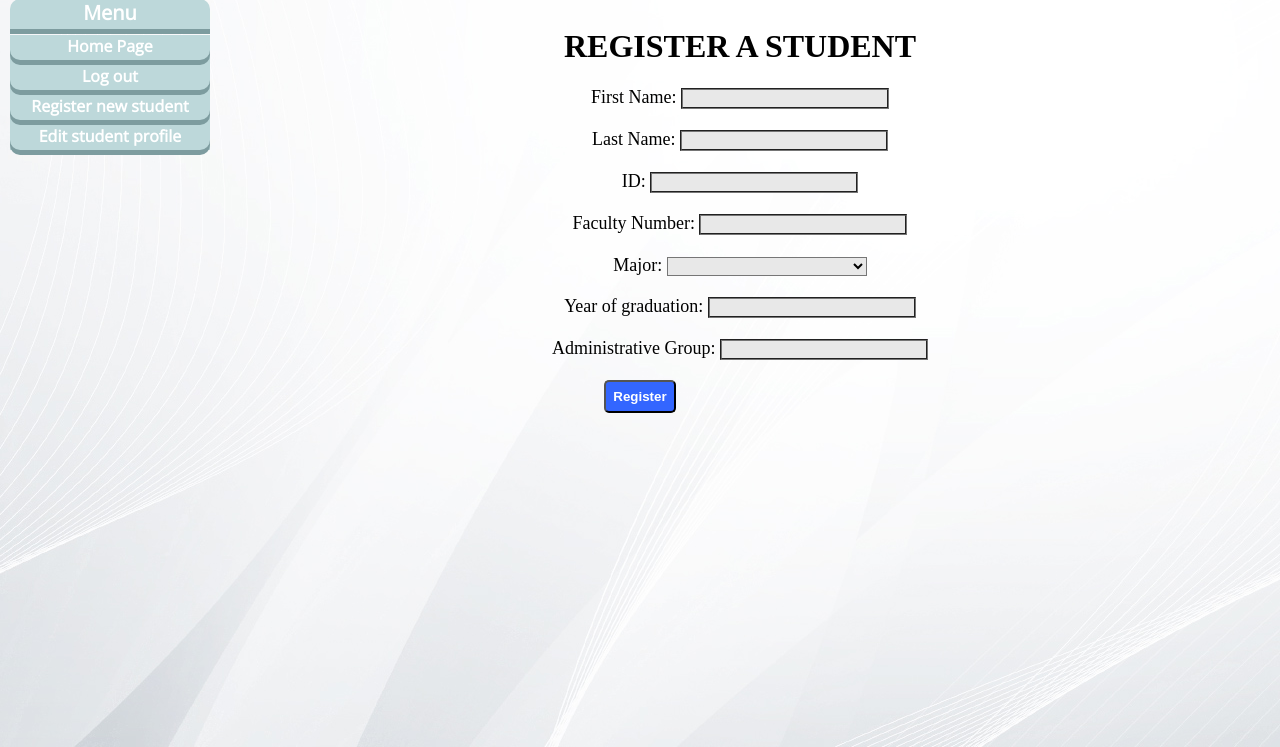
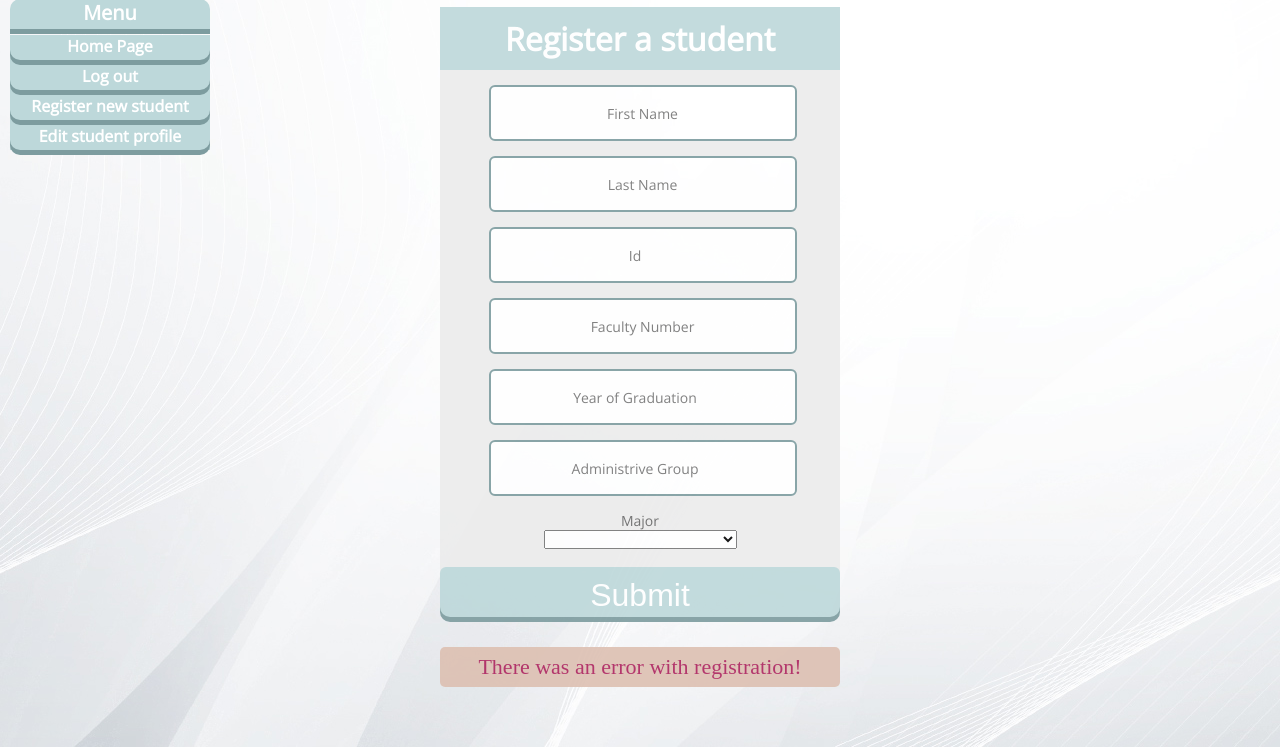
Before and after one commit to TsvetaKandilarova/FMI-WWW-project, a PHP site: page /registration.php in a window 1280 px wide. Shown: the part 53-800 px from the top of the page. Run offline with PHP 8.4, Linux system fonts and the light colour scheme; the visitor is signed in with stand-in values (Sample User, id 1); tables that the repository leaves empty or names only in its code hold one stand-in row (values such as "Sample post"); data that the repository does not hold is empty.

Commit message:
Update registration form style

```diff
--- a/css/registration.css
+++ b/css/registration.css
@@ -1,43 +1,83 @@
+@import url(http://fonts.googleapis.com/css?family=Open+Sans);
+
 h1 {
-	text-align: center;
-	text-transform: uppercase;
+  font-size: 32px;
+  padding: 10px;
+  margin: 0;
+  color: #fff;
+  background-color: #BDD8DA;
+  margin-bottom: 15px;
+  font-family: 'Open Sans', 'sans-serif';
 }
+
 form {
 	text-align: center;
 }
 
-input , #major {
-    margin-bottom: 20px;
-	background-color: #E8E8E8;
-	border-style: groove;
-	width: 200px;
+.edit {
+  background-color: #ECECEC;
+  opacity: .9;
+  height: 600px;
+  width: 400px;
+  border-radius: 10px;
+  margin: 0 auto;
+  margin-top: 0px;
+  padding: 0;
+  text-align: center;
+}
+
+.box {
+	border:#7D9C9F solid 2px;
+	margin-left: 5px;
+    font-family: 'Open Sans', 'sans-serif';
+    font-size: 14px;
+}
+
+input {
+  width: 300px;
+  height: 50px;
+  border-radius: 6px;
+  border: 1px solid #acacac;
+  margin-bottom: 15px;
+  text-align: center;
+  -webkit-transition: all .5s;
+  -moz-transition: all .5s;
+  transition: all .5s;
+}
+
+input[type="submit"] {
+  font-size: 32px;
+  color: #fff;
+  background-color: #BDD8DA;
+  box-shadow: 0 5px 0 0 #7D9C9F;
+  border: none;
+  padding: 10px;
+  width: 400px;
+  display: inline-block;
+  position: relative;
+  outline: none;
+  border-bottom-left-radius: 10px;
+  border-bottom-right-radius: 10px;
+}
+
+input[type="submit"]:hover {
+    background-color: #7D9C9F;
+    color: white;
 }
 
 label {
-	font-size: 18px;
+  color: #666666;
+  font-family: 'Open Sans', 'sans-serif';
+  font-size: 14px;
 }
 
-button {
-	padding: 7px;
-	border-radius: 5px;
-	background-color: #3366FF;
-	color: white;
-	font-weight: bold;
-
-}
-
-button:hover {
-	background-color: #3399FF;
-}
-
-
-.failerror{
+.failerror {
 	text-align: center;
 	font-size: 22px;
-	background-color: #FFB2B2;
+	background-color: #DDC0B2;
 	border-radius: 5px;
 	padding: 7px;
-	color: #FF1919;
+	color: #AD235E;
 	margin-bottom: 30px;
 	margin-top: 15px;
 }
@@ -45,10 +85,10 @@ button:hover {
 .successmsg {
 	text-align: center;
 	font-size: 22px;
-	background-color: #94FF94;
+	background-color: #BDD8DA;
 	border-radius: 5px;
 	padding: 7px;
-	color: #33CC33;
+	color: #7D9C9F;
 	margin-bottom: 30px;
 	margin-top: 15px;
 }
--- a/registration.php
+++ b/registration.php
@@ -49,19 +49,21 @@ if (count($_POST) > 0) //if we have varieables from a POST request
 </header>
 
 <!--Form HTML-->
-<h1>Register a student</h1>
-<div class="registerStudent">
+
+<div class="edit">
+    <h1 id="header">Register a student</h1>
+
     <form method="post" action="">
         <!--Action is empty so the current page will be excuted e.g. the php above & metod is post-->
-        <label for="firstName"> First Name: </label> <input type="text" name="firstName" id="firstName" value="">
-        <br/>
-        <label for="lastName"> Last Name: </label> <input type="text" name="lastName" id="lastName" value="">
-        <br/>
-        <label for="id">ID: </label> <input type="number" name="id" id="id" value="">
-        <br/>
-        <label for="fn">Faculty Number: </label> <input type="fn" name="fn" id="fn" value="">
-        <br/>
-        <label for="major">Major: </label>
+        <input type="text" placeholder="First Name" name="firstName" id="firstName" value="" class="box">
+        <input type="text" placeholder="Last Name" name="lastName" id="lastName" value="" class="box">
+        <input type="number" placeholder="Id" name="id" id="id" value="" class="box">
+        <input type="fn" placeholder="Faculty Number" name="fn" id="fn" value="" class="box">
+        <input type="number" placeholder="Year of Graduation" name="graduation" id="graduation" value="" class="box">
+        <input type="number" placeholder="Administrive Group" name="group" id="group" value="" class="box">
+        </br>
+        <label>Major</label>
+        </br>
         <select name="major" id="major">
             <option value=""></option>
             <option value="CS">Computer Science</option>
@@ -73,22 +75,18 @@ if (count($_POST) > 0) //if we have varieables from a POST request
             <option value="APPMATH">Applied Mathematics</option>
             <option value="STAT">Statistics</option>
         </select>
-        <br/>
-        <label for="graduation">Year of graduation: </label> <input type="number" name="graduation" id="graduation"
-                                                                    value="">
-        <br/>
-        <label for="group"> Administrative Group: </label> <input type="number" name="group" id="group" value="">
-        <br/>
-        <button type="submit">Register</button>
+        </br>
+        </br>
+        <input type="submit" value=" Submit "/><br/>
     </form>
 
     <?php
     //After posting form
     $method = $_SERVER['REQUEST_METHOD'];
     if (isset($result) && $result && isset($resultGrade) && $resultGrade) //if inserts in DB are successful
-        echo "<p class=\"successmsg\">Data inserted.</p>";
-    else if ($method == $_POST && !isset($result) && !$result && !isset($resultGrade) && !$resultGrade) { //THIS CHECK IS WRONG AND STUPID
-        echo "<p class=\"failerror\">Data not inserted!</p>";
+        echo "<p class=\"successmsg\">Student registered successfully!</p>";
+    else if ($method == $_POST && !isset($result) || !$result || !isset($resultGrade) || !$resultGrade) { //THIS CHECK IS WRONG AND STUPID
+        echo "<p class=\"failerror\">There was an error with registration!</p>";
     }
     ?>
 </div>
```
